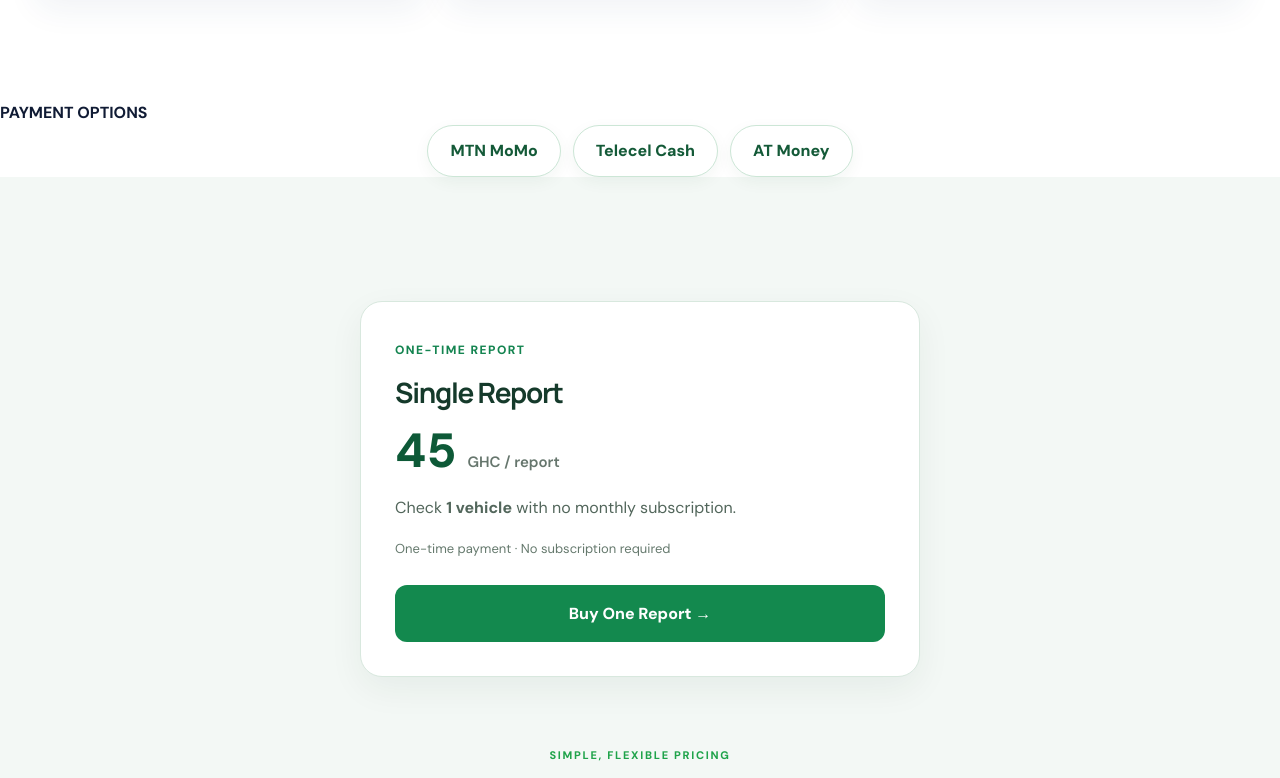
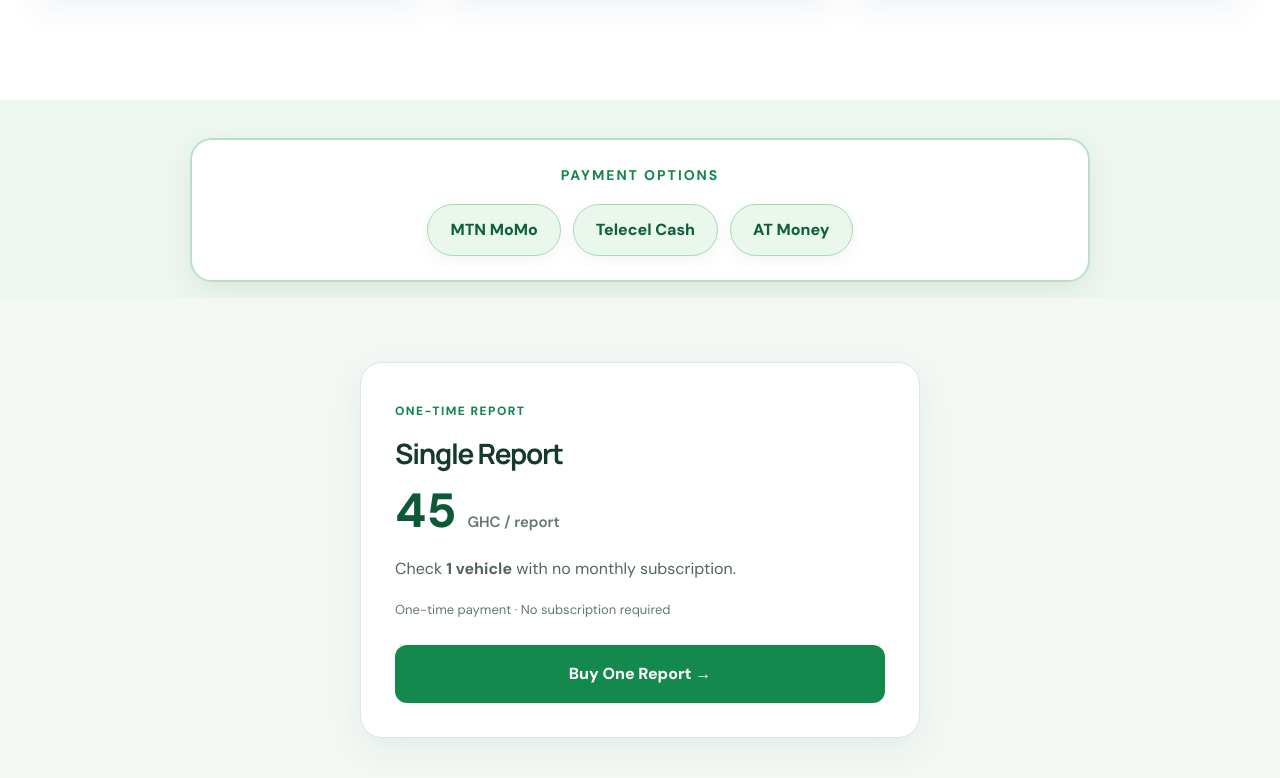
Before and after one commit to tekkoplex-lgtm/checkyourvinnumber, a React (Vite) app: page / in a window 1280 px wide. Shown: the part 1542-2320 px from the top of the page. Built offline with nearby package versions, Linux system fonts and the light colour scheme.

Commit message:
style: visible payment options banner above report price

```diff
--- a/src/vin-app.css
+++ b/src/vin-app.css
@@ -142,3 +142,11 @@
 .vin-payment-list{display:flex;justify-content:center;flex-wrap:wrap;gap:12px}
 .vin-payment-list span{background:#fff;border:1px solid #cce6d6;border-radius:999px;padding:12px 22px;color:#145a38;font-size:16px;font-weight:750;box-shadow:0 5px 16px rgba(8,70,42,.05)}
 @media(max-width:680px){.vin-payment-methods{margin-bottom:24px}.vin-payment-list{gap:8px}.vin-payment-list span{font-size:13px;padding:10px 13px}}
+
+/* Clearly visible payment strip in gap between feature checks and pricing */
+.vin-payment-strip{background:#edf7f0;padding:38px 20px 16px;text-align:center}
+.vin-payment-strip-inner{max-width:900px;margin:auto;background:#fff;border:2px solid #b9dfc9;border-radius:22px;padding:24px 18px;box-shadow:0 10px 28px rgba(6,67,37,.08)}
+.vin-payment-strip-inner>strong{display:block;color:#13844d;font-size:14px;letter-spacing:.14em;margin-bottom:18px}
+.vin-payment-strip .vin-payment-list span{background:#e9f7ed;border:1px solid #a9d9bb;font-weight:800;color:#0d6039}
+.vin-pricing{padding-top:28px}
+@media(max-width:680px){.vin-payment-strip{padding:26px 16px 8px}.vin-payment-strip-inner{padding:20px 12px}.vin-payment-strip .vin-payment-list{gap:8px}.vin-payment-strip .vin-payment-list span{font-size:13px;padding:11px 12px}}
```
